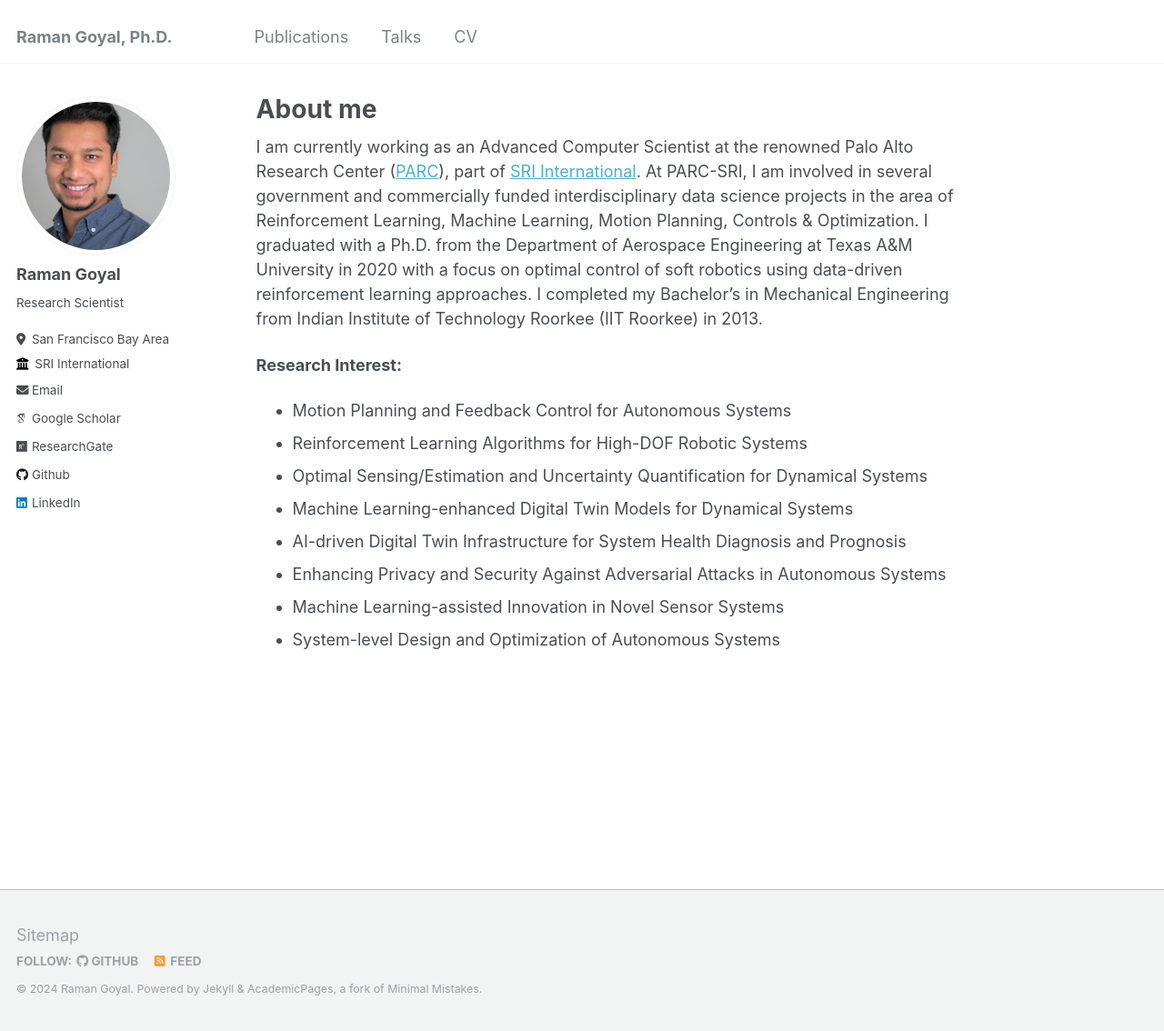
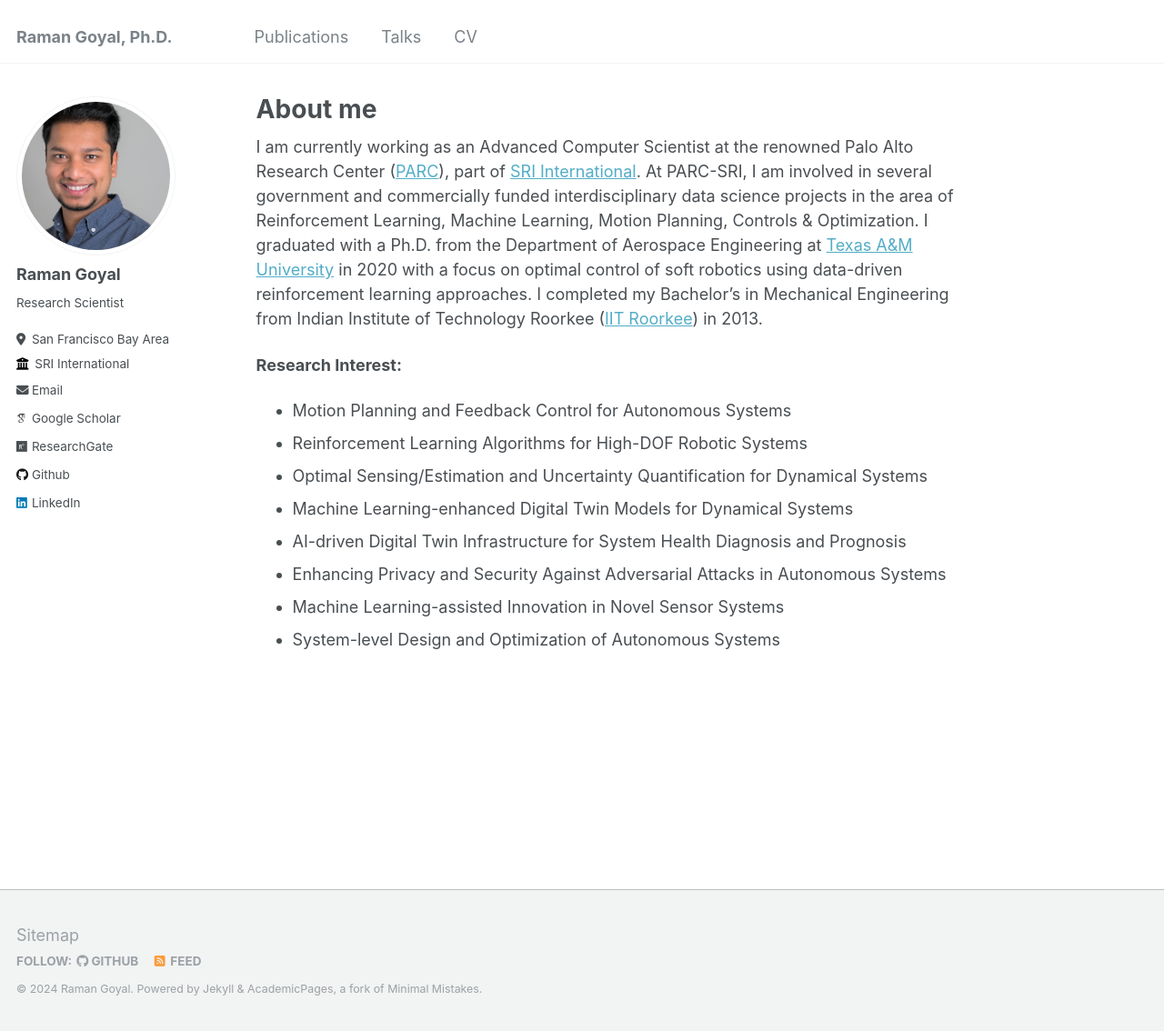
Before and after one commit to ramaniitrgoyal92/ramaniitrgoyal92.github.io, a Jekyll site: the page built from _pages/about.md, in a window 1280 px wide and 1134 px high. Shown: the whole window at 91% size. Built offline with Jekyll 4.4.1, drawn with Linux system fonts in a browser that asks for light colours; some web fonts are replaced; part of the change alters nothing that is shown.

Commit message:
updated profile

```diff
--- a/_pages/about.md
+++ b/_pages/about.md
@@ -7,7 +7,7 @@ redirect_from:
   - /about.html
 ---
 
-I am currently working as an Advanced Computer Scientist at the renowned Palo Alto Research Center ([PARC](https://www.parc.com/)), part of [SRI International](https://www.sri.com/). At PARC-SRI, I am involved in several government and commercially funded interdisciplinary data science projects in the area of Reinforcement Learning, Machine Learning, Motion Planning, Controls & Optimization. I graduated with a Ph.D. from the Department of Aerospace Engineering at Texas A&M University in 2020 with a focus on optimal control of soft robotics using data-driven reinforcement learning approaches. I completed my Bachelor’s in Mechanical Engineering from Indian Institute of Technology Roorkee (IIT Roorkee) in 2013.
+I am currently working as an Advanced Computer Scientist at the renowned Palo Alto Research Center ([PARC](https://www.parc.com/)), part of [SRI International](https://www.sri.com/). At PARC-SRI, I am involved in several government and commercially funded interdisciplinary data science projects in the area of Reinforcement Learning, Machine Learning, Motion Planning, Controls & Optimization. I graduated with a Ph.D. from the Department of Aerospace Engineering at [Texas A&M University](https://engineering.tamu.edu/aerospace) in 2020 with a focus on optimal control of soft robotics using data-driven reinforcement learning approaches. I completed my Bachelor’s in Mechanical Engineering from Indian Institute of Technology Roorkee ([IIT Roorkee](https://www.iitr.ac.in/)) in 2013.
 
 **Research Interest:**
 * Motion Planning and Feedback Control for Autonomous Systems
```
